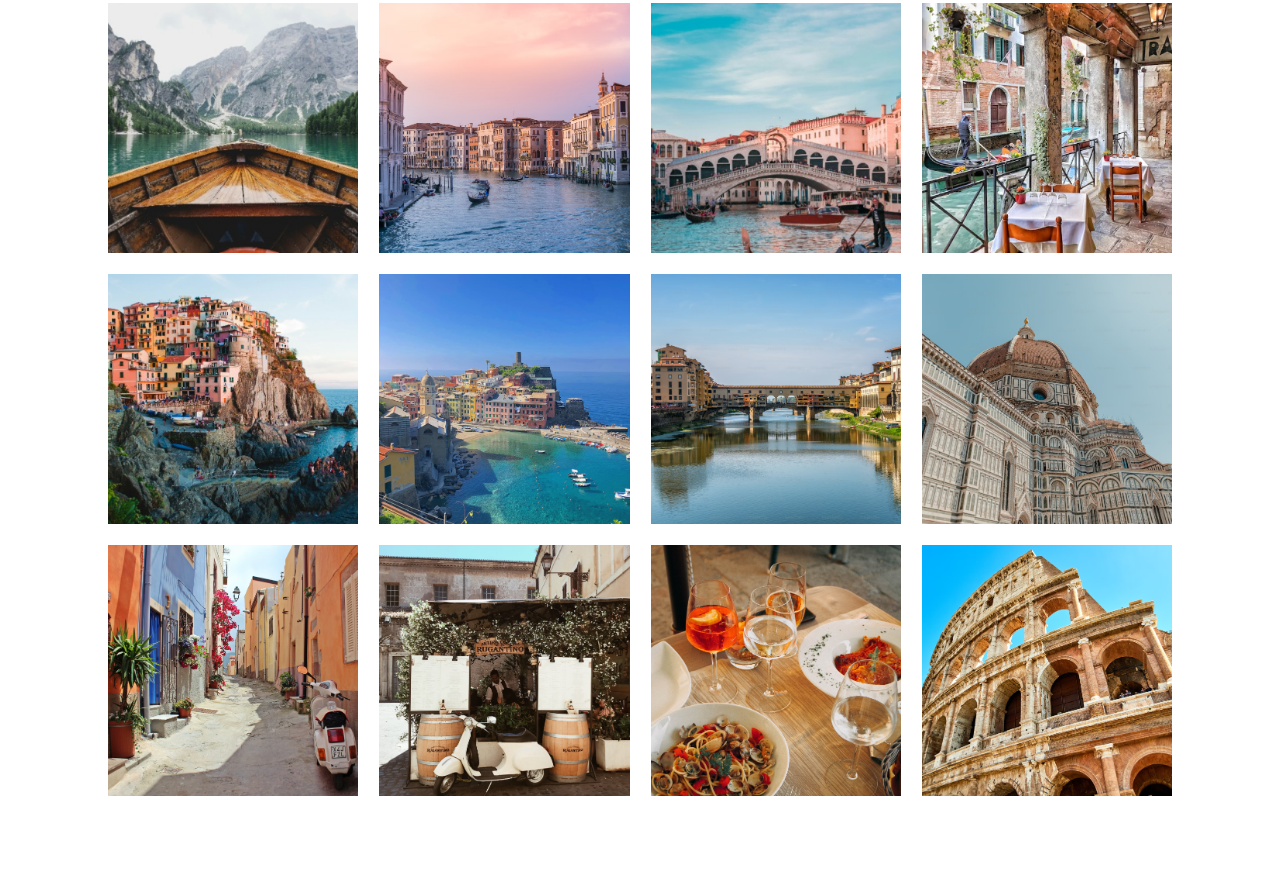
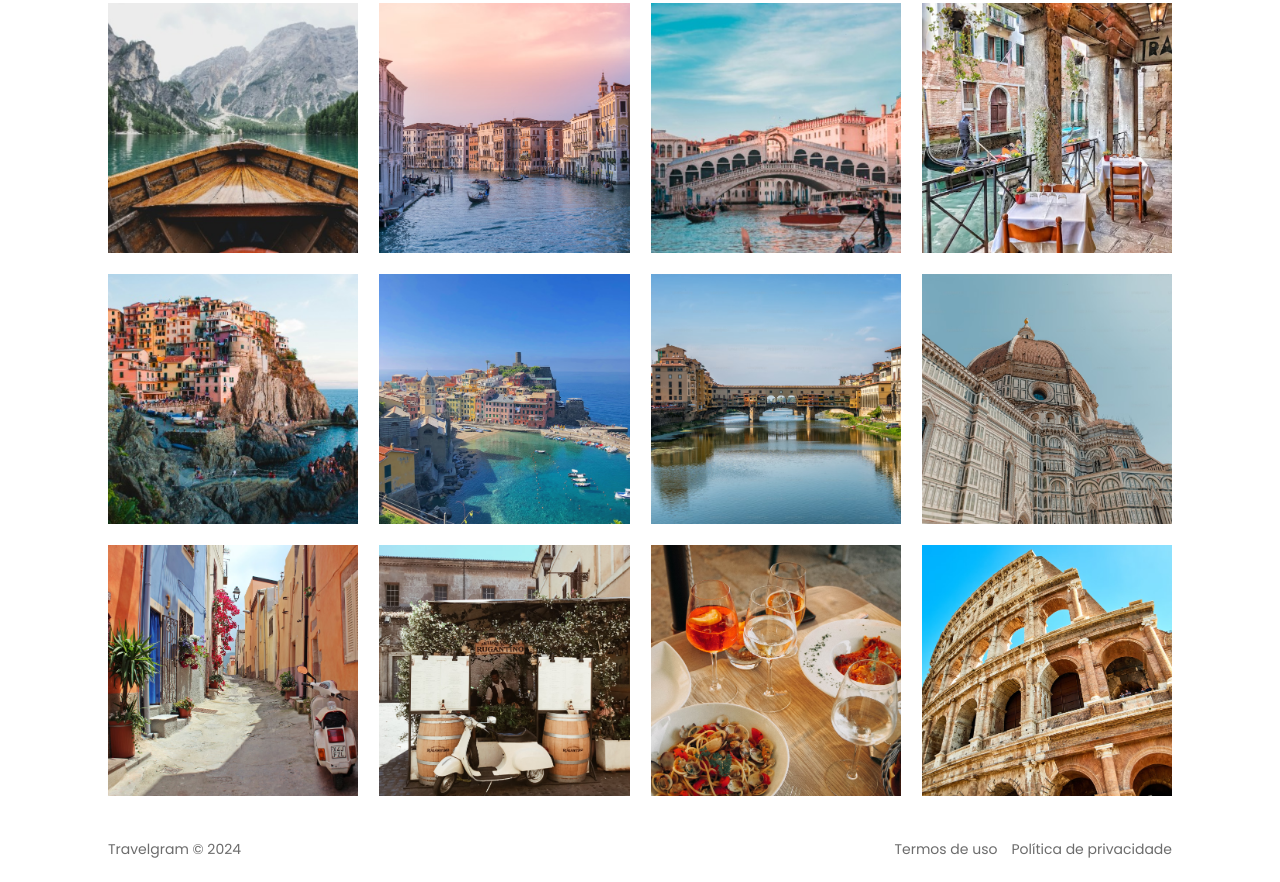
Before and after one commit to ruhancmendes/Projeto-Perfil-de-viagens, a plain HTML site: page index.html in a window 1280 px wide. Shown: the part 341-1223 px from the top of the page. Before the commit the page ends 1158 px from the top, so only its background shows below. Drawn offline with Linux system fonts and the light colour scheme.

Commit message:
add footer

```diff
--- a/index.html
+++ b/index.html
@@ -146,5 +146,14 @@
         </div>
       </div>
     </section>
+    <footer>
+      <div class="footer container py-base px-base flex items-center gap-1">
+        <span class="copy">Travelgram © 2024</span>
+        <div class="termos flex gap-1">
+          <a href="#">Termos de uso</a>
+          <a href="#">Política de privacidade</a>
+        </div>
+      </div>
+    </footer>
   </body>
 </html>
--- /dev/null
+++ b/styles/footer.css
@@ -0,0 +1,11 @@
+.footer{
+    flex-direction: column;
+}
+@media (width >= 80em) {
+    .footer{
+        flex-direction: row;
+        & span{
+            margin-right: auto;
+        }
+    }
+}
--- a/styles/index.css
+++ b/styles/index.css
@@ -3,3 +3,4 @@
 @import url(header.css);
 @import url(about.css);
 @import url(feed.css);
+@import url(footer.css);
```
